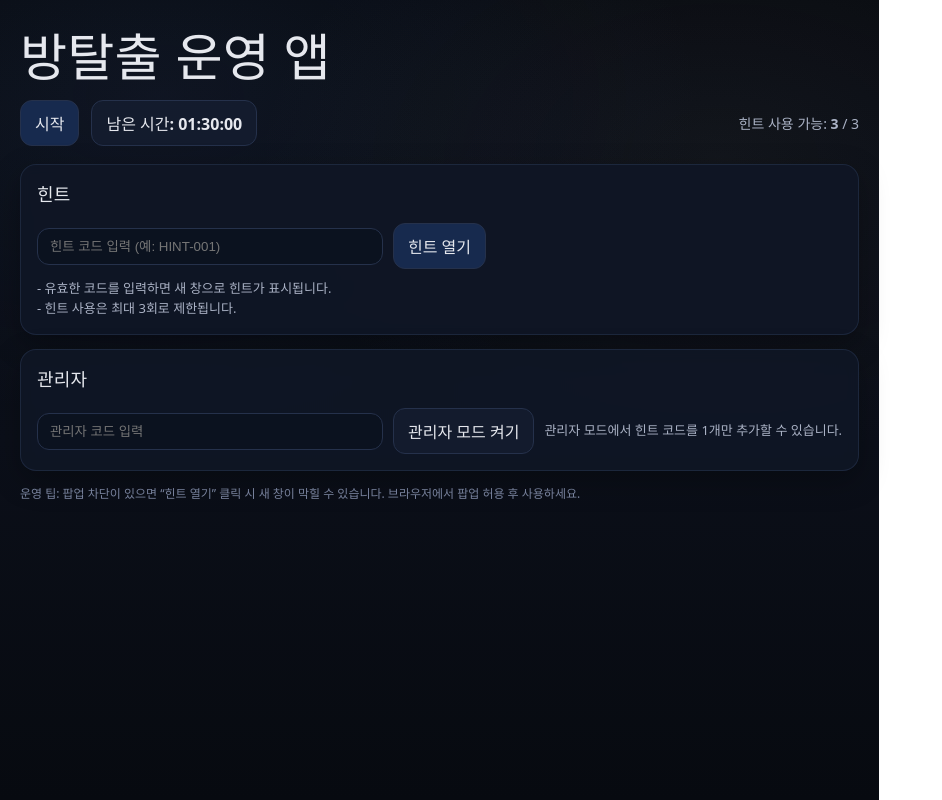
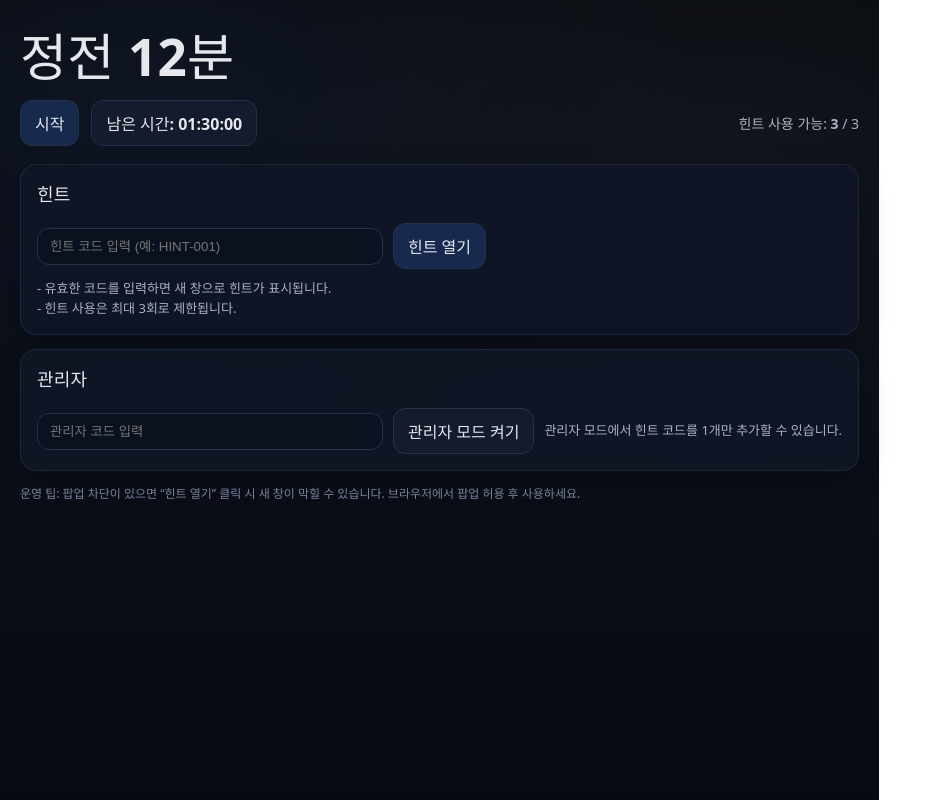
Before and after one commit to jakeedward1919/escape-room-app, a React (Vite) app: page / in a window 1280 px wide. Shown: the whole page, without its empty margins (0-942 px from the left). Built offline with nearby package versions, Linux system fonts and the light colour scheme.

Commit message:
Update UI: background, remove timer reset, limit admin hint add

```diff
--- a/src/App.jsx
+++ b/src/App.jsx
@@ -314,7 +314,7 @@ export default function App() {
       }}
     >
       <div style={{ maxWidth: 920, margin: "0 auto", padding: 20 }}>
-        <h1 style={{ margin: "8px 0 16px", letterSpacing: 0.2 }}>방탈출 운영 앱</h1>
+        <h1 style={{ margin: "8px 0 16px", letterSpacing: 0.2 }}>정전 12분</h1>
 
         {/* Top controls */}
         <div style={{ display: "flex", gap: 12, flexWrap: "wrap", alignItems: "center", marginBottom: 18 }}>
```
